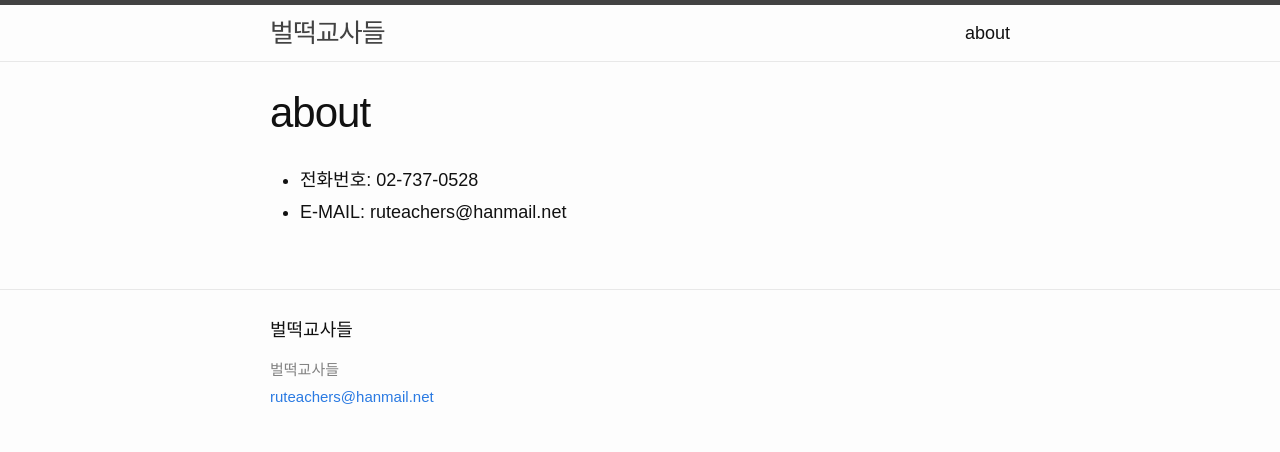
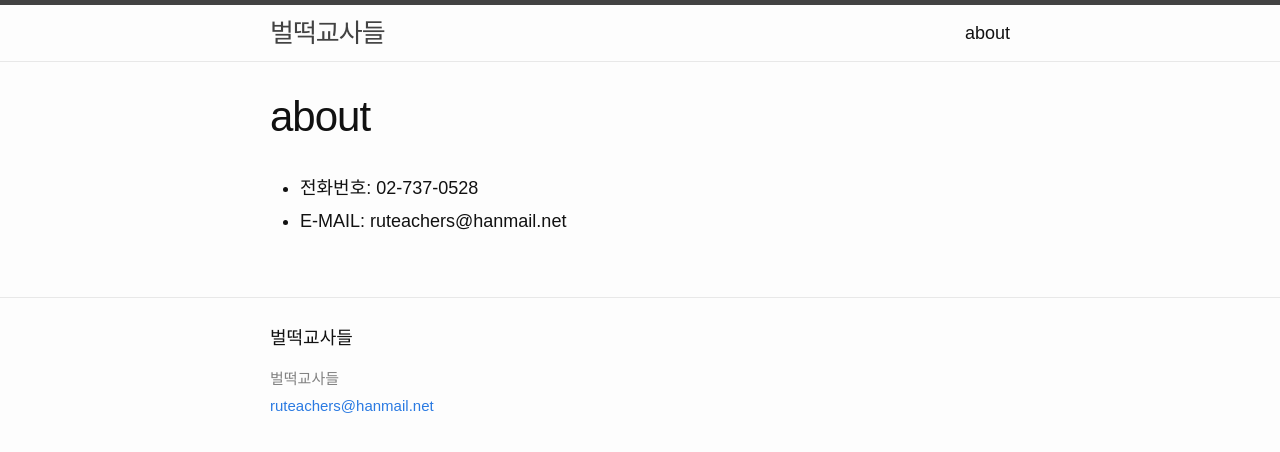
Before and after one commit to ruteachers/ruteachers.github.io, a Jekyll site: the page built from about.md, in a window 1280 px wide. Shown: the top 452 px of the page. Built offline with Jekyll 4.4.1, drawn with Linux system fonts in a browser that asks for light colours.

Commit message:
subhead line-height

```diff
--- a/_sass/_layout.scss
+++ b/_sass/_layout.scss
@@ -200,11 +200,12 @@
 .post-header {
     margin-bottom: $spacing-unit;
 }
-
+.post-header {
+    line-height: 1;
+}
 .post-title, .post-content h1 {
     font-size: 42px;
     letter-spacing: -1px;
-    line-height: 1;
 
     @include media-query($on-laptop) {
         font-size: 36px;
```
